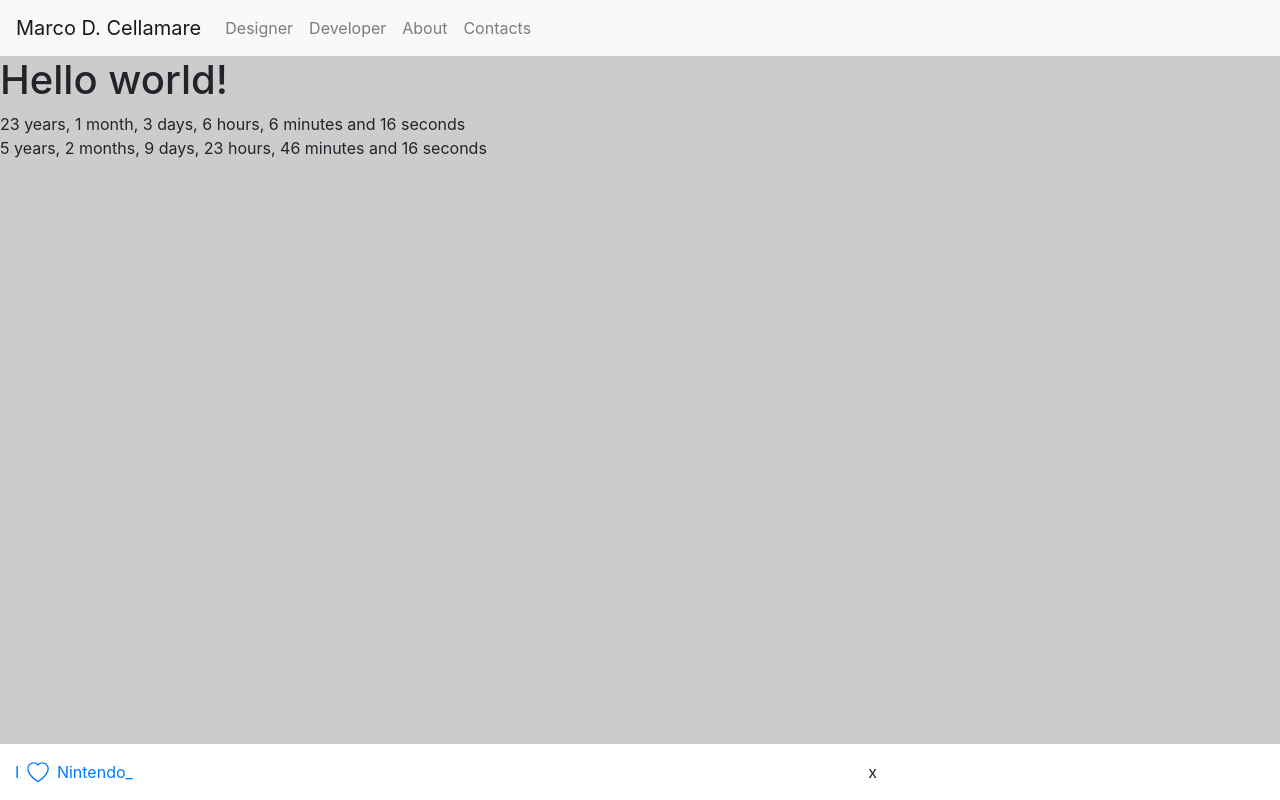
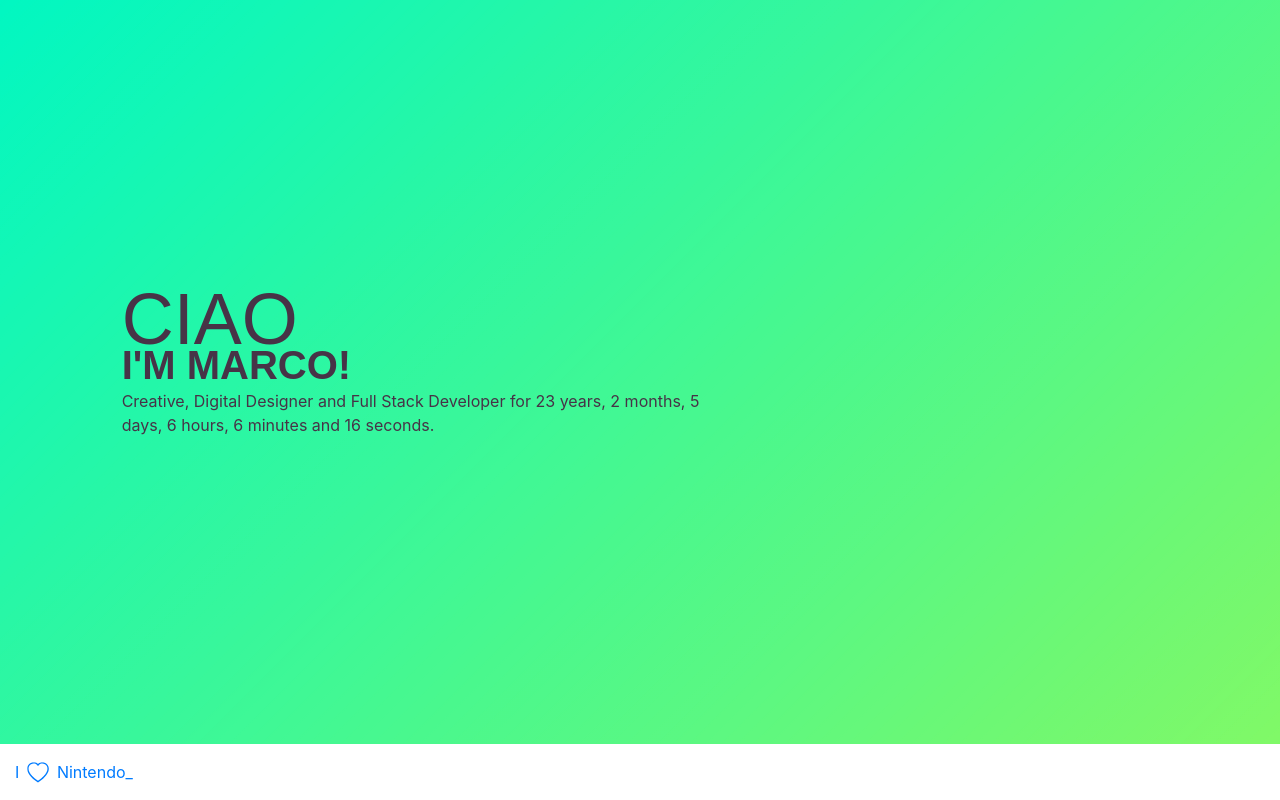
Before and after one commit to marcodcellamare/marcodcellamare.github.io, a React (Create React App) app: page / in a window 1280 px wide. Built offline with nearby package versions, Linux system fonts and the light colour scheme.

Commit message:
Custom Bootstrap + Home

```diff
--- a/public/index.html
+++ b/public/index.html
@@ -16,8 +16,8 @@
 </head>
 
 <body>
-	<noscript>You need to enable JavaScript to run this app.</noscript>
 	<div id="root"></div>
+	<noscript></noscript>
 </body>
 
 </html>
--- a/src/App.js
+++ b/src/App.js
@@ -9,7 +9,7 @@ class App extends React.Component {
 	render() {
 		return <div className='app d-flex flex-column'>
 			<Router>
-				<Header className="d-flex" />
+				{/*<Header className="d-flex" />*/}
 				<Article className="d-flex" />
 			</Router>
 			<Footer className="d-flex" />
--- a/src/assets/languages/en-GB.json
+++ b/src/assets/languages/en-GB.json
@@ -6,7 +6,10 @@
 		"CONTACTS": "Contacts"
 	},
 	"HOME": {
-		"TITLE": "Hello world!"
+		"TITLE": "Ciao",
+		"SUBTITLE": "I'm Marco!",
+		"COUNTER_PREFIX": "Creative, Digital Designer and Full Stack Developer for ",
+		"COUNTER_SUFFIX": "."
 	},
 	"ABOUT": {
 		"TITLE": "Hello, it's me"
--- /dev/null
+++ b/src/assets/scss/_bootstrap.scss
@@ -0,0 +1,9 @@
+$font-family-sans-serif: $body-ff;
+
+$headings-font-family: $heading-ff;
+$headings-font-weight: $heading-fw;
+$headings-line-height: $heading-lh;
+
+$primary: '#F00';
+
+$display-line-height: $headings-line-height;
--- /dev/null
+++ b/src/assets/scss/_layout.scss
@@ -0,0 +1,117 @@
+body {
+	height: -webkit-fill-available;
+	color: $c-gray-dark;
+}
+.root {
+	position: static;
+}
+.app {
+	position: absolute;
+	width: 100%;
+	height: 100%;
+	overflow: hidden;
+
+	article {
+		position: relative;
+		flex: 1;
+		transition: background-color 0.4s ease-in-out;
+		background-color: #f00;
+
+		&::before {
+			content: '';
+			position: absolute;
+			top: 0;
+			bottom: 0;
+			left: 0;
+			right: 0;
+			background: $yellow;
+			background: linear-gradient(
+				-45deg,
+				rgba($yellow, 1) 0%,
+				rgba($yellow, 0) 100%
+			);
+			mix-blend-mode: hard-light;
+			opacity: 0.5;
+			pointer-events: none;
+		}
+
+		&._ {
+			background-color: $c-green;
+		}
+		&._designer {
+			background-color: #0f0;
+		}
+		&._developer {
+			background-color: #0ff;
+		}
+		&._about {
+			background-color: #ff0;
+		}
+		&._contacts {
+			background-color: #666;
+		}
+
+		> .article {
+			position: absolute;
+			width: 100%;
+			height: 100%;
+
+			&.fade-enter,
+			&.fade-exit {
+				transition: transform 0.3s ease-in-out;
+			}
+			&.fade-enter {
+				transform: translateY(100%);
+
+				&.fade-enter-active {
+					transform: translateY(0);
+				}
+			}
+			&.fade-exit {
+				transform: translateY(0);
+
+				&.fade-exit-active {
+					transform: translateY(-100%);
+				}
+			}
+		}
+	}
+}
+
+.love {
+	.love-icons {
+		position: relative;
+		width: 1em;
+		height: 1em;
+		vertical-align: middle;
+		font-size: 1.35em;
+
+		svg {
+			position: absolute;
+			opacity: 0;
+			top: 50%;
+			left: 50%;
+			transform: translate(-50%, -50%) scale(1.5);
+			transition: opacity 0.4s ease-in-out, transform 0.4s ease-in-out;
+
+			&.active {
+				opacity: 1;
+				transform: translate(-50%, -50%) scale(1);
+			}
+		}
+	}
+	.love-cursor {
+		animation: BLINKER 1s linear infinite;
+
+		@keyframes BLINKER {
+			0%,
+			50% {
+				opacity: 1;
+			}
+			51%,
+			100% {
+				opacity: 0;
+			}
+		}
+	}
+}
--- /dev/null
+++ b/src/assets/scss/_vars.scss
@@ -0,0 +1,11 @@
+$body-ff: 'Open Sans', sans-serif;
+$body-fw: 400;
+
+$heading-ff: Montserrat, sans-serif;
+$heading-fw: 900;
+$heading-lh: 0.8;
+
+$c-gray-dark: #473347;
+$c-gray-light: #e2ebe8;
+$c-green: #01f7c2;
+$c-red: #e53c3c;
--- a/src/assets/scss/main.scss
+++ b/src/assets/scss/main.scss
@@ -1,110 +1,10 @@
-@import url('https://fonts.googleapis.com/css2?family=Lato:wght@400;700&display=swap');
-@import url('https://fonts.googleapis.com/css2?family=Roboto:wght@100;400&display=swap');
+@import url('https://fonts.googleapis.com/css2?family=Montserrat:wght@900&display=swap');
+@import url('https://fonts.googleapis.com/css2?family=Open+Sans:wght@400;600&display=swap');
 
-//font-family: 'Roboto', sans-serif;
+@import '~bootstrap/scss/functions';
+@import '~bootstrap/scss/variables';
 
-/*
-$body-bg: #000;
-$body-color: #111;
-*/
-
+@import './vars.scss';
+@import './bootstrap.scss';
 @import '~bootstrap/scss/bootstrap';
-
-body {
-	height: -webkit-fill-available;
-}
-.root {
-	position: static;
-}
-.app {
-	position: absolute;
-	width: 100%;
-	height: 100%;
-	overflow: hidden;
-
-	article {
-		position: relative;
-		flex: 1;
-		transition: background-color 0.4s ease-in-out;
-		background-color: #f00;
-
-		&._ {
-			background-color: #ccc;
-		}
-		&._designer {
-			background-color: #0f0;
-		}
-		&._developer {
-			background-color: #0ff;
-		}
-		&._about {
-			background-color: #ff0;
-		}
-		&._contacts {
-			background-color: #666;
-		}
-
-		> .article {
-			position: absolute;
-			width: 100%;
-			height: 100%;
-
-			&.fade-enter,
-			&.fade-exit {
-				transition: transform 0.3s ease-in-out;
-			}
-			&.fade-enter {
-				transform: translateY(100%);
-
-				&.fade-enter-active {
-					transform: translateY(0);
-				}
-			}
-			&.fade-exit {
-				transform: translateY(0);
-
-				&.fade-exit-active {
-					transform: translateY(-100%);
-				}
-			}
-		}
-	}
-}
-
-.love {
-	.love-icons {
-		position: relative;
-		width: 1em;
-		height: 1em;
-		vertical-align: middle;
-		font-size: 1.35em;
-
-		svg {
-			position: absolute;
-			opacity: 0;
-			top: 50%;
-			left: 50%;
-			transform: translate(-50%, -50%) scale(1.5);
-			transition: opacity 0.4s ease-in-out, transform 0.4s ease-in-out;
-
-			&.active {
-				opacity: 1;
-				transform: translate(-50%, -50%) scale(1);
-			}
-		}
-	}
-	.love-cursor {
-		animation: BLINKER 1s linear infinite;
-
-		@keyframes BLINKER {
-			0%,
-			50% {
-				opacity: 1;
-			}
-			51%,
-			100% {
-				opacity: 0;
-			}
-		}
-	}
-}
+@import './layout.scss';
--- a/src/components/layout/Footer.js
+++ b/src/components/layout/Footer.js
@@ -11,7 +11,6 @@ class Footer extends React.Component {
 						<Love />
 					</Col>
 					<Col xs={4}>
-						x
 					</Col>
 				</Row>
 			</Container>
--- a/src/components/pages/Home.js
+++ b/src/components/pages/Home.js
@@ -1,16 +1,26 @@
 import React from 'react';
+import { Container, Row, Col } from 'react-bootstrap';
 import Config from '../../assets/config.json';
 import Locale from '../../assets/languages';
-import Experience from '../widgets/Experience';
+import Counter from '../widgets/Counter';
 
 class Home extends React.Component {
 	render() {
 		return <div className="article">
-			<div className="page-header">
-				<h1>{Locale.HOME.TITLE}</h1>
-			</div>
-			<Experience date="2002-09-02 09:00:00" />
-			<Experience date="2020-07-22 15:20:00" />
+			<Container fluid className="h-100">
+				<Row className="h-100">
+					<Col xs md={{ span: 6, offset: 1 }} className="align-self-center">
+						<div className="page-header">
+							<h1 className="text-uppercase">
+								<span className="display-3">{Locale.HOME.TITLE}</span>
+								<br />
+								{Locale.HOME.SUBTITLE}
+							</h1>
+						</div>
+						<Counter date="2002-08-01 09:00:00" tag="p" prefix={Locale.HOME.COUNTER_PREFIX} suffix={Locale.HOME.COUNTER_SUFFIX} />
+					</Col>
+				</Row>
+			</Container>
 		</div>;
 	}
 	componentDidMount() {
--- a/src/components/widgets/Experience.js
+++ b/src/components/widgets/Counter.js
@@ -1,7 +1,7 @@
 import React from 'react';
 import Locale from '../../assets/languages';
 
-class Experience extends React.Component {
+class Counter extends React.Component {
 	constructor(props) {
 		super(props);
 		this.date = this.props.date;
@@ -26,16 +26,18 @@ class Experience extends React.Component {
 		}
 	}
 	render() {
-		return <div className="experience">
+		return <p className={'counter' + (this.props.className ? ' ' + this.props.className : '')}>
+			{this.props.prefix ? this.props.prefix : null}
 			{this.state.years > 0 ? (this.state.years + ' ' + (this.state.years === 1 ? Locale.COM.YEAR : Locale.COM.YEARS).toLowerCase()) + ', ' : null}
 			{this.state.months > 0 ? (this.state.months + ' ' + (this.state.months === 1 ? Locale.COM.MONTH : Locale.COM.MONTHS).toLowerCase()) + ', ' :
 				null}
-			{this.state.days + ' ' + (this.state.days === 1 ? Locale.COM.DAY : Locale.COM.DAYS).toLowerCase() + ', '}
-			{this.state.hours + ' ' + (this.state.hours === 1 ? Locale.COM.HOUR : Locale.COM.HOURS).toLowerCase() + ', '}
-			{this.state.minutes + ' ' + (this.state.minutes === 1 ? Locale.COM.MINUTE : Locale.COM.MINUTES).toLowerCase() + ' '}
-			{(Locale.COM.AND).toLowerCase() + ' '}
+			{this.state.days > 0 ? this.state.days + ' ' + (this.state.days === 1 ? Locale.COM.DAY : Locale.COM.DAYS).toLowerCase() + ', ' : null}
+			{this.state.hours > 0 ? this.state.hours + ' ' + (this.state.hours === 1 ? Locale.COM.HOUR : Locale.COM.HOURS).toLowerCase() + ', ' : null}
+			{this.state.minutes > 0 ? this.state.minutes + ' ' + (this.state.minutes === 1 ? Locale.COM.MINUTE : Locale.COM.MINUTES).toLowerCase() + ' ' : null}
+			{this.state.minutes > 0 ? (Locale.COM.AND).toLowerCase() + ' ' : null}
 			{this.state.seconds + ' ' + (this.state.seconds === 1 ? Locale.COM.SECOND : Locale.COM.SECONDS).toLowerCase()}
-		</div>;
+			{this.props.suffix ? this.props.suffix : null}
+		</p>;
 	}
 	componentDidMount() {
 		this.CounterInit();
@@ -67,4 +69,4 @@ class Experience extends React.Component {
 	}
 }
 
-export default Experience;
+export default Counter;
```
